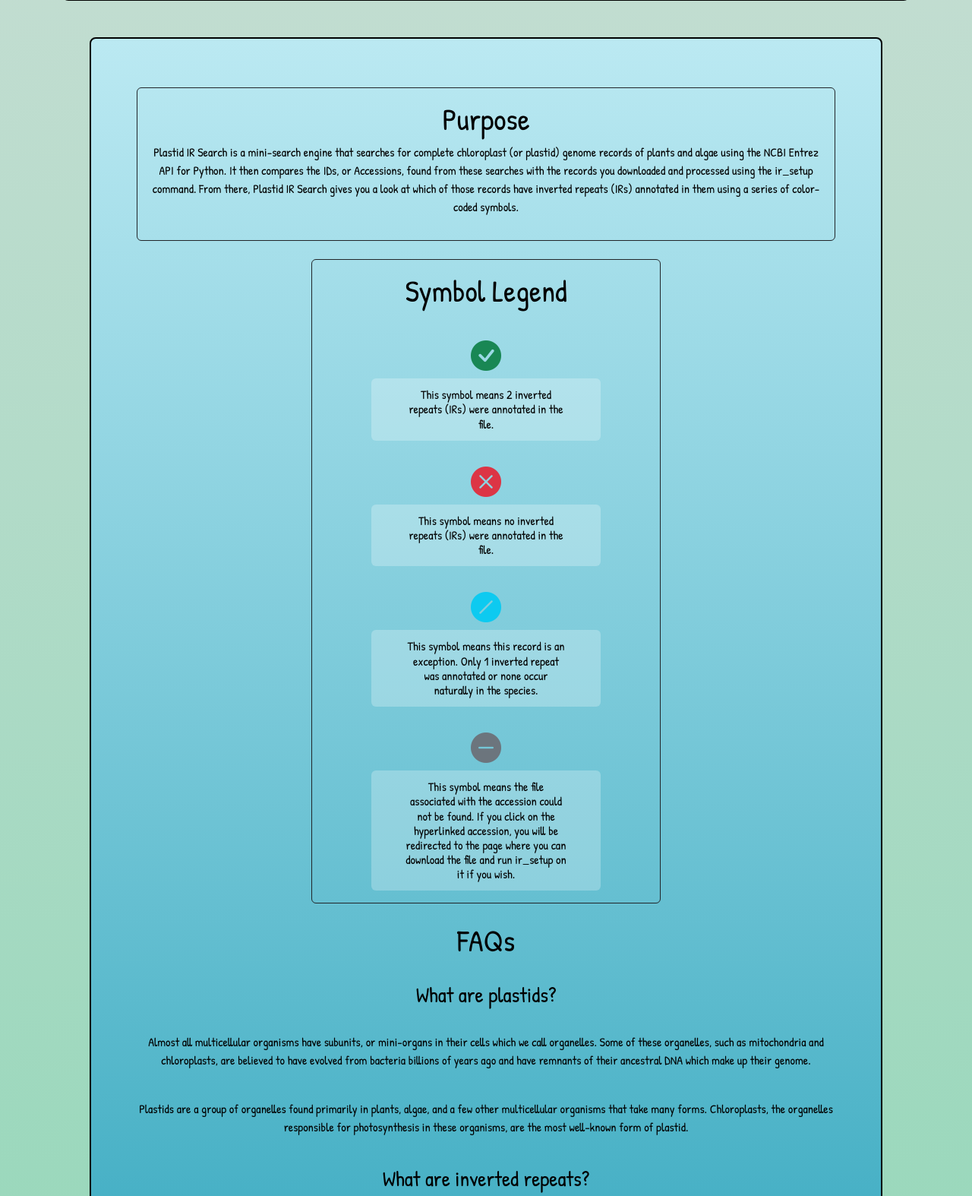
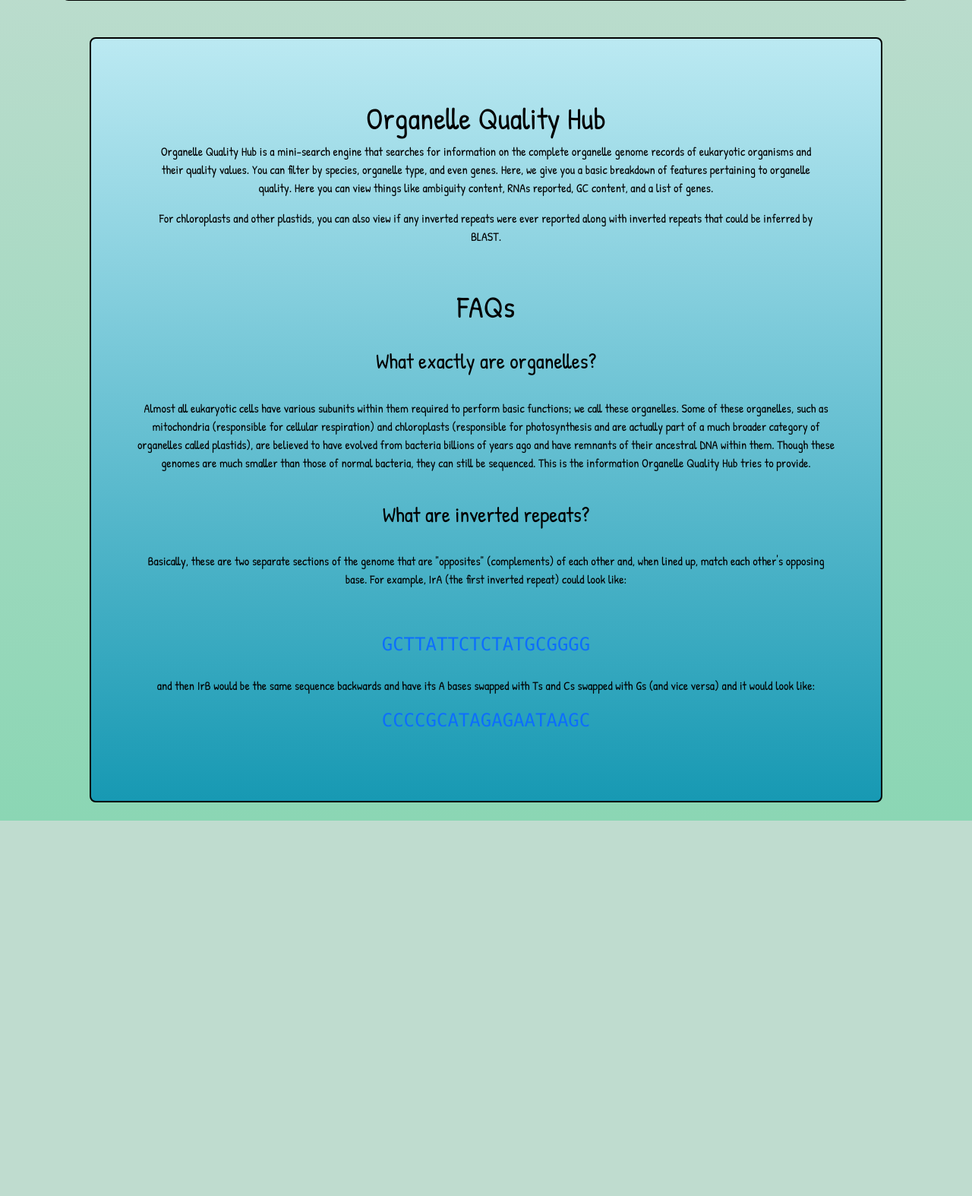
Before and after one commit to deborq67/OrganelleQualityHub-prototype, a Django app: page /about/ in a window 1280 px wide. Shown: the part 366-1940 px from the top of the page at 76% size. After the commit the page ends 1446 px from the top, so only its background shows below. Run offline with Django 5.2, Linux system fonts and the light colour scheme; some libraries are stand-ins or nearby versions.

Commit message:
Updated about.html

```diff
--- a/organellequalityhub_data/templates/about.html
+++ b/organellequalityhub_data/templates/about.html
@@ -8,77 +8,32 @@
     <div class="content">
       <div class="container">
 
-        <div class="container border border-dark rounded p-3">
+        <div class="container rounded p-3">
 
-          <h1> Purpose </h1>
+          <h1> Organelle Quality Hub </h1>
 
-            <p>Plastid IR Search is a mini-search engine that searches for complete chloroplast (or plastid) genome records of plants and algae using the
-              NCBI Entrez API for Python. It then compares the IDs, or Accessions, found from these searches with the records you
-              downloaded and processed using the ir_setup command. From there, Plastid IR Search gives you a look at which of those records have inverted repeats
-              (IRs) annotated in them using a series of color-coded symbols.</p>
+            <p>Organelle Quality Hub is a mini-search engine that searches for information on the complete organelle genome records of
+              eukaryotic organisms and their quality values. You can filter by species, organelle type, and even genes. Here, we give you
+              a basic breakdown of features pertaining to organelle quality. Here you can view things like ambiguity content,
+              RNAs reported, GC content, and a list of genes. </p>
+
+              <p>For chloroplasts and other plastids, you can also view if any inverted repeats
+                were ever reported along with inverted repeats that could be inferred by BLAST.</p>
 
             </div>
 
-            <br>
-
-            <div class="container border border-dark rounded p-3 w-50">
-              <h1> Symbol Legend </h1>
-                <br>
-
-                <div class="container">
-                  <i class="bi bi-check-circle-fill text-success fs-1"></i>
-                    <div class="container bg-white bg-opacity-25 rounded p-3 py-1 px-2 w-75 mx-auto">
-                      <h6 class="mt-2 w-75 mx-auto">This symbol means 2 inverted repeats (IRs) were annotated in the file. </h6>
-                      </div>
-                    </div>
-
-                    <br>
-
-                    <div class="container">
-                      <i class="bi bi-x-circle-fill text-danger fs-1"></i>
-                        <div class="container bg-white bg-opacity-25 rounded p-3 py-1 px-2 w-75 mx-auto">
-                          <h6 class="mt-2 w-75 mx-auto">This symbol means no inverted repeats (IRs) were annotated in the file.</h6>
-                          </div>
-                        </div>
-
                         <br>
-
-                        <div class="container">
-                          <i class="bi bi-slash-circle-fill text-info fs-1 mb-5"></i>
-                            <br>
-                            <div class="container bg-white bg-opacity-25 rounded p-3 py-1 px-2 w-75 mx-auto">
-                              <h6 class="mt-2 w-75 mx-auto">This symbol means this record is an exception.
-                                Only 1 inverted repeat was annotated or none occur naturally in the species.</h6>
-                              </div>
-                            </div>
-
-                            <br>
-
-                            <div class="container">
-                              <i class="bi bi-dash-circle-fill text-secondary fs-1"></i>
-                                <div class="container bg-white bg-opacity-25 rounded p-3 py-1 px-2 w-75 mx-auto">
-                                  <h6 class="mt-2 w-75 mx-auto">This symbol means the file associated with the
-                                    accession could not be found. If you click on the hyperlinked accession, you will be redirected to the
-                                    page where you can download the file and run ir_setup on it if you wish.</h6>
-                                  </div>
-                                </div>
-                              </div>
-
-                              <br>
 
                               <h1>FAQs</h1>
                                 <br>
-                                <h3> What are plastids?</h3>
+                                <h3> What exactly are organelles?</h3>
                                   <br>
-                                  <p> Almost all multicellular organisms have subunits, or mini-organs in their cells
-                                    which we call organelles. Some of these organelles, such as mitochondria and chloroplasts,
-                                    are believed to have evolved from bacteria billions of years ago and have remnants of their ancestral
-                                    DNA which make up their genome.
-                                  </p>
-                                  <br>
-                                  <p> Plastids are a group of organelles found primarily in plants, algae, and a few other multicellular
-                                    organisms that take many forms. Chloroplasts, the organelles responsible for photosynthesis in these
-                                    organisms, are the most well-known form of plastid.
+                                  <p> Almost all eukaryotic cells have various subunits within them required to perform
+                                    basic functions; we call these organelles. Some of these organelles, such as mitochondria (responsible for cellular
+                                    respiration) and chloroplasts (responsible for photosynthesis and are actually part of a much broader category of
+                                    organelles called plastids), are believed to have evolved from bacteria
+                                    billions of years ago and have remnants of their ancestral DNA within them. Though these genomes are much smaller than
+                                    those of normal bacteria, they can still be sequenced. This is the information Organelle Quality Hub tries to provide.
                                   </p>
 
                                   <br>
@@ -96,36 +51,13 @@
                                       <br>
 
                                       and then IrB would be the same sequence backwards and have its A bases swapped
-                                      with Ts and Cs swapped with Gs (and vice versa) and it will look like:
+                                      with Ts and Cs swapped with Gs (and vice versa) and it would look like:
 
                                       <div class="text-center pt-3">
                                         <code class="text-primary fs-4">CCCCGCATAGAGAATAAGC</code>
                                         </div>
                                         <br>
 
-
-                                        <h3> This file does have proper inverted repeats so why is it saying there are none found? </h3>
-
-                                          <br>
-
-                                          <p> This program only checks if the IRs were manually annotated in the Genbank record, not
-                                            if the DNA sequence truly has any inverted repeats or not. A good analogy for this is
-                                            it checks if you put your name on the assignment, but not if you actually did the
-                                            assignment itself. </p>
-
-                                            <br>
-
-                                            <h3> Why did these files have to be downloaded and not instead done via the API? </h3>
-
-                                              <br>
-
-                                              <p> NCBI states that their API can only be used at a rate of 3 request per second without an
-                                                API key. If you go any faster than that, your connection could be arbitrarily closed which
-                                                has already happened to me a couple of times. The rate limiting already limits searches to
-                                                take around 10 seconds for 1000 results. If I were to fetch a new file from the API every
-                                                time a search was executed, that would turn into 10 minutes.
-                                              </p>
-
                                             </div>
                                           </div>
 
```
